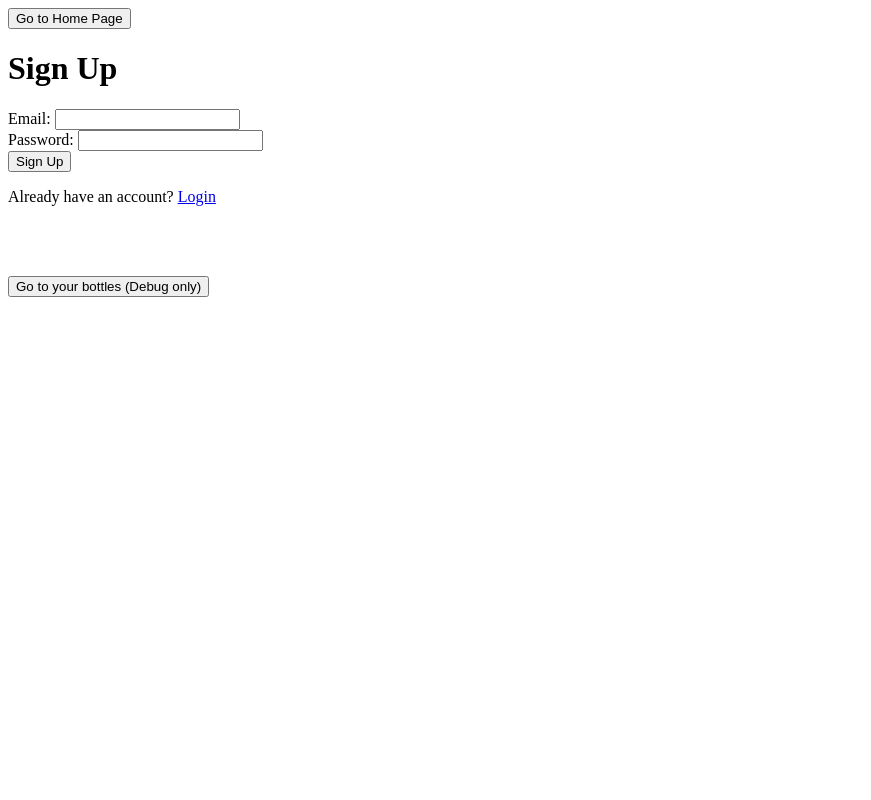
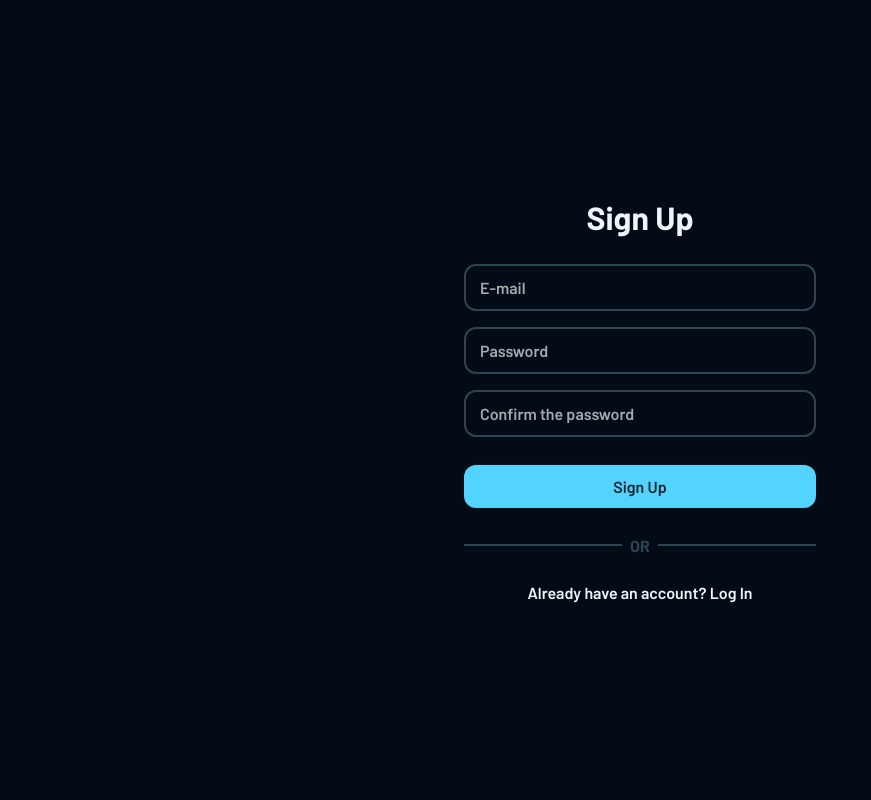
Before and after one commit to d6stiny/bwb, a PHP site: page /bwb/signup in a window 1280 px wide. Shown: the whole page, without its empty margins (0-871 px from the left). Run offline with PHP 8.4, Linux system fonts and the light colour scheme.

Commit message:
feat: enhance login and signup pages with new styles and helper functions

```diff
--- a/helpers.php
+++ b/helpers.php
@@ -3,3 +3,8 @@ function asset($path)
 {
     return '/public/' . ltrim($path, '/');
 }
+
+function style($path)
+{
+    return '<link rel="stylesheet" href="' . asset($path) . '">';
+}
--- a/public/css/globals.css
+++ b/public/css/globals.css
@@ -4,151 +4,76 @@
   --background: 214 74% 5;
   --foreground: 204 56% 96;
   --muted-foreground: 195 5% 66;
+  --primary: 195 100% 66;
+  --primary-foreground: 200 32% 13;
+  --primary-shadow: 199 80% 47;
   --secondary: 195 21% 70;
   --secondary-foreground: 200 32% 13;
   --secondary-shadow: 194 8% 48;
   --border: 204 26% 25;
-  --radius: 0.75rem; /* 12px */
-  --shadow: 0.25rem; /* 4px */
-  --button-gap: 0.5rem; /* 8px */
-  --button-outline: 0.125rem; /* 2px */
-  --grid-gap: 1rem; /* 16px */
+  --ring: 195 100% 66;
+  --radius: 0.75rem;
 }
 
 * {
   margin: 0;
   padding: 0;
-  border: none;
-  outline: none;
+  border: 0;
+  outline: 0;
   box-sizing: border-box;
 
   font-family: "Barlow", sans-serif;
-  font-weight: 400;
-  font-style: normal;
+  color: hsl(var(--foreground));
 }
 
 body {
   background-color: hsl(var(--background));
+}
+
+input,
+button {
+  width: 100%;
+  background: none;
+  padding: 0.75rem 0.875rem; /* 8px 14px */
+  font-weight: 600;
+  transition: all 100ms ease-in-out;
+  font-size: 1rem; /* 16px */
+  cursor: pointer;
+}
+
+input:active,
+button:active {
+  transform: scale(0.95);
+}
+
+input {
+  border: 2px solid hsl(var(--border));
+  border-radius: var(--radius);
+}
+
+input::placeholder {
   color: hsl(var(--muted-foreground));
 }
 
-.container {
-  display: flex;
-  flex-direction: column;
-  gap: 1.75rem; /* 28px */
-  width: 100%;
-  max-width: 48rem; /* 768px */
-  margin: 0 auto;
-  padding: 1rem 2rem; /* 16px 32px */
+input:focus {
+  border-color: hsl(var(--ring));
 }
 
-.font-thin {
-  font-family: "Barlow", sans-serif;
-  font-weight: 100;
+.primary {
+  background-color: hsl(var(--primary));
+  color: hsl(var(--primary-foreground));
+  border-radius: var(--radius);
+  cursor: pointer;
 }
 
-.font-extralight {
-  font-family: "Barlow", sans-serif;
-  font-weight: 200;
-}
-
-.font-light {
-  font-family: "Barlow", sans-serif;
-  font-weight: 300;
-}
-
-.font-regular {
-  font-family: "Barlow", sans-serif;
-  font-weight: 400;
-}
-
-.font-medium {
-  font-family: "Barlow", sans-serif;
-  font-weight: 500;
-}
-
-.font-semibold {
-  font-family: "Barlow", sans-serif;
-  font-weight: 600;
-}
-
-.font-bold {
-  font-family: "Barlow", sans-serif;
-  font-weight: 700;
-}
-
-.button {
-  display: flex;
-  align-items: center;
-  gap: var(--button-gap); /* 8px */
-  background: none;
-
-  font-size: 1rem; /* 14px */
-  font-weight: 600;
-  padding: 0.75rem 1.5rem; /* 12px 24px */
-  border-radius: var(--radius);
-  cursor: pointer;
-
-  position: relative;
-  top: 0;
-  transition: all 0.1s ease;
-  user-select: none;
-}
-
-.button:hover {
-  opacity: 0.8;
+.primary:focus-visible {
+  outline: 2px solid hsl(var(--primary));
+  outline-offset: 2px;
 }
 
 .secondary {
   background-color: hsl(var(--secondary));
   color: hsl(var(--secondary-foreground));
-  box-shadow: 0 var(--shadow) 0 hsl(var(--secondary-shadow));
+  border-radius: var(--radius);
+  cursor: pointer;
 }
-
-.secondary:active {
-  transform: translateY(var(--shadow));
-}
-
-.secondary:focus-within {
-  outline: var(--button-outline) solid hsl(var(--secondary));
-  outline-offset: var(--button-outline);
-}
-
-.size-4 {
-  width: 1rem; /* 16px */
-  height: 1rem;
-}
-
-.ml-auto {
-  margin-left: auto;
-}
-
-.mt-7 {
-  margin-top: 1.75rem; /* 7px */
-}
-
-h1 {
-  font-size: 1.25rem; /* 20px */
-  font-weight: 700;
-  color: hsl(var(--foreground));
-}
-
-.border-dashed {
-  border-style: dashed;
-  border-width: 0.125rem; /* 2px */
-  border-color: hsl(var(--border));
-}
-
-.border {
-  border-style: solid;
-  border-width: 0.125rem; /* 2px */
-  border-color: hsl(var(--border));
-}
-
-a {
-  text-decoration: none;
-}
-
-.w-fit {
-  width: fit-content;
-}
--- /dev/null
+++ b/public/css/signup.css
@@ -0,0 +1,60 @@
+.signup-container {
+  display: flex;
+  flex-direction: column;
+  align-items: center;
+  justify-content: center;
+  gap: 1.75rem; /* 28px */
+  height: 100vh;
+  max-width: 24rem; /* 384px */
+  width: 100%;
+  margin: 0 auto;
+  padding: 1.5rem 1rem; /* 24px 16px */
+}
+
+form {
+  width: 100%;
+  display: flex;
+  flex-direction: column;
+  gap: 1.7rem; /* 28px */
+}
+
+.input-container {
+  display: flex;
+  flex-direction: column;
+  gap: 1rem; /* 16px */
+}
+
+.separator {
+  display: flex;
+  align-items: center;
+  gap: 0.5rem; /* 8px */
+  width: 100%;
+  font-weight: 700;
+}
+
+.separator span {
+  color: hsl(var(--border));
+}
+
+hr {
+  width: 100%;
+  height: 2px;
+  background-color: hsl(var(--border));
+}
+
+p {
+  text-align: center;
+  font-weight: 600;
+}
+
+a {
+  text-decoration: none;
+}
+
+a:hover {
+  text-decoration: underline;
+}
+
+a:focus-visible {
+  outline: 2px solid hsl(var(--border));
+}
--- a/signup.php
+++ b/signup.php
@@ -1,5 +1,6 @@
 <?php
 require_once 'controllers/Auth.php';
+require_once 'helpers.php';
 
 if ($_SERVER['REQUEST_METHOD'] === 'POST') {
     $email = $_POST['email'] ?? '';
@@ -18,33 +19,39 @@ if ($_SERVER['REQUEST_METHOD'] === 'POST') {
 
 <!DOCTYPE html>
 <html lang="en">
+
 <head>
-    <meta charset="UTF-8">
-    <meta name="viewport" content="width=device-width, initial-scale=1.0">
-    <title>Sign Up - BWB</title>
+    <meta charset="UTF-8" />
+    <meta name="viewport" content="width=device-width, initial-scale=1.0" />
+    <title>Sign Up</title>
+
+    <?php echo style('css/globals.css'); ?>
+    <?php echo style('css/signup.css'); ?>
+    <link href="https://fonts.googleapis.com/css2?family=Barlow:wght@400;500;600&display=swap" rel="stylesheet" />
 </head>
+
 <body>
-    <header class="cabecalho">
-        <a href="index.html" class="link_back"><button class="but_back">Go to Home Page</button></a>
+    <div class="signup-container">
         <h1>Sign Up</h1>
-    </header>
-    <?php if (isset($error)): ?>
-        <div class="error"><?php echo htmlspecialchars($error); ?></div>
-    <?php endif; ?>
 
-    <form id="signupForm" method="POST">
-        <div>
-            <label for="email">Email:</label>
-            <input type="email" id="email" name="email" required>
+        <form method="POST">
+            <div class="input-container">
+                <input type="email" name="email" placeholder="E-mail" required />
+                <input type="password" name="password" placeholder="Password" required />
+                <input type="password" name="password" placeholder="Confirm the password" required />
+            </div>
+
+            <button type="submit" class="primary">Sign Up</button>
+        </form>
+
+        <div class="separator">
+            <hr />
+            <span>OR</span>
+            <hr />
         </div>
-        <div>
-            <label for="password">Password:</label>
-            <input type="password" id="password" name="password" required>
-        </div>
-        <button type="submit">Sign Up</button>
-    </form>
-    <p>Already have an account? <a href="login.php">Login</a></p>
-    <br><br><br>
-    <a href="homeaccount.html"><button>Go to your bottles (Debug only)</button></a>
+
+        <p>Already have an account? <a href="./login">Log In</a></p>
+    </div>
 </body>
+
 </html>
```
Also changed, not shown: login.php (+29 -21 lines), public/css/index.css (deleted, +0 -31 lines), public/css/login.css (added, +60 -0 lines).
